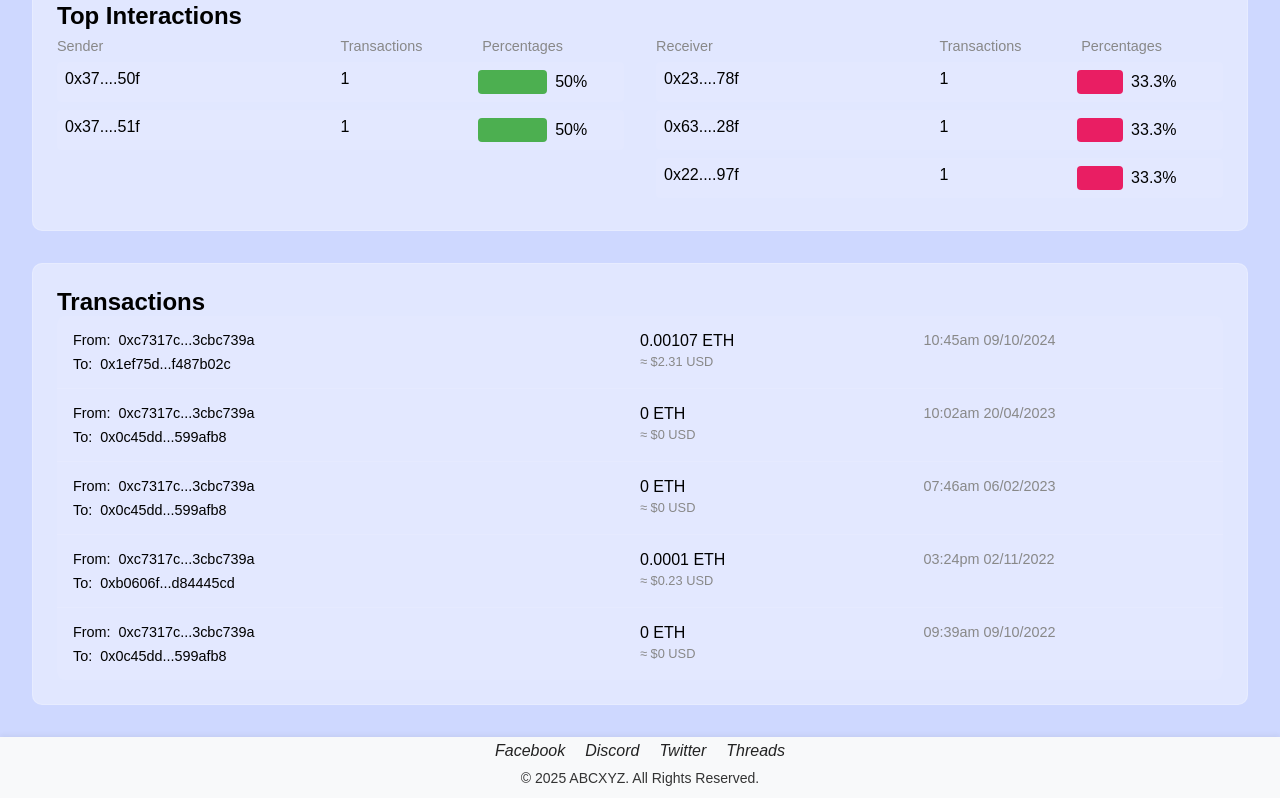
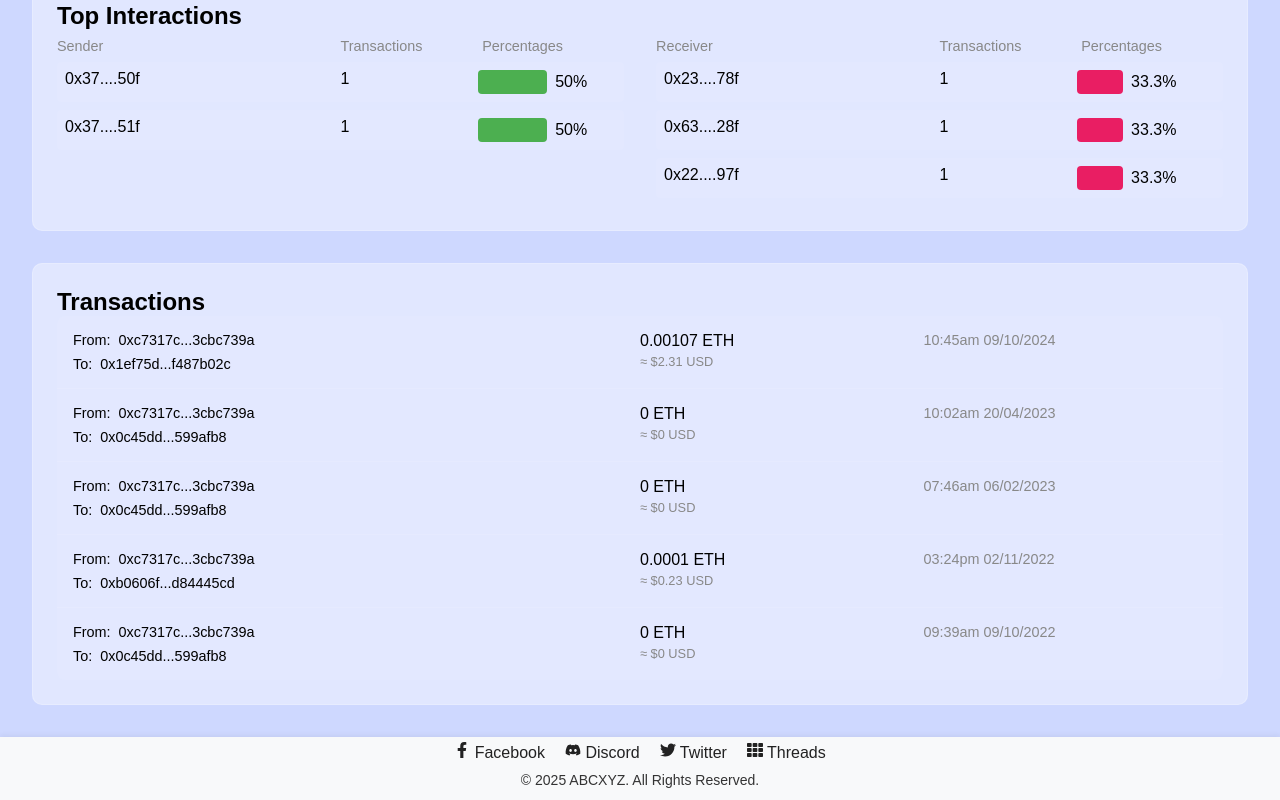
Before and after one commit to quoctuan1111/Transaction-Tracking, a React (Vite) app: page /address/1 in a window 1280 px wide. Shown: the part 739-1539 px from the top of the page. Built offline with nearby package versions, Linux system fonts and the light colour scheme.

Commit message:
update footer icon + css (done)

```diff
--- a/src/components/Footer.css
+++ b/src/components/Footer.css
@@ -28,6 +28,14 @@ footer {
     text-decoration: none;
     font-size: clamp(0.8rem, 2vw, 1rem);
     transition: color 0.3s ease;
+}
+
+.footer-icons li a:hover {
+    color: #007bff;
+}
+
+.dark .footer-icons li a:hover {
+    color: #1013db;
 }
 
 .footer-text {
--- a/src/components/Footer.jsx
+++ b/src/components/Footer.jsx
@@ -1,16 +1,16 @@
 import React from "react";
 import "./Footer.css";
-
+import { FaFacebookF, FaDiscord, FaTwitter, FaTh } from "react-icons/fa";
 
 const Footer = () => {
     return (
         <footer>
             <div className="footer-content">
                 <ul className="footer-icons">
-                    <li><a href="#" aria-label="Facebook"><i className="facebook-icon">Facebook</i></a></li>
-                    <li><a href="#" aria-label="Discord"><i className="discord-icon">Discord</i></a></li>
-                    <li><a href="#" aria-label="Twitter"><i className="twitter-icon">Twitter</i></a></li>
-                    <li><a href="#" aria-label="Threads"><i className="threads-icon">Threads</i></a></li>
+                    <li><a href="#" aria-label="Facebook"><FaFacebookF className="facebook-icon" /> Facebook</a></li>
+                    <li><a href="#" aria-label="Discord"><FaDiscord className="discord-icon" /> Discord</a></li>
+                    <li><a href="#" aria-label="Twitter"><FaTwitter className="twitter-icon" /> Twitter</a></li>
+                    <li><a href="#" aria-label="Threads"><FaTh className="threads-icon" /> Threads</a></li>
                 </ul>
                 <div className="footer-text">
                     <span className="copyright">© 2025 ABCXYZ. All Rights Reserved.</span>
```
Also changed, not shown: src/assets/fb-icon.png (added).
